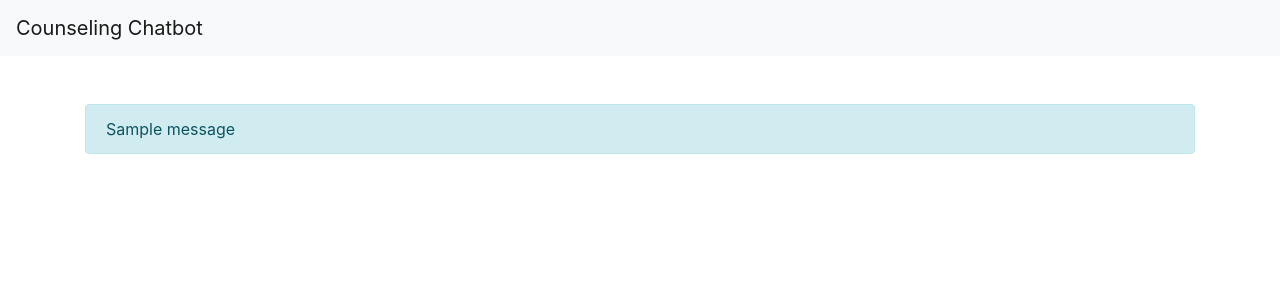
After one commit to sheenpandita/COUNCELLING-CHATBOT-2024, a Django app: template CAREER_COUNSELLING/WEB/templates/base.html in a window 1280 px wide. The commit adds this page. Shown: the top 300 px of the page. Run offline with Django 5.2, Linux system fonts and the light colour scheme; the template is opened without the code that fills it, so the values that code supplies are empty; one stand-in notice (Sample message) is shown; some libraries are stand-ins or nearby versions.

Commit message:
modified:   CAREER_COUNSELLING/CAREER_COUNSELLING/settings.py 	modified:   CAREER_COUNSELLING/WEB/__pycache__/views.cpython-312.pyc 	new file:   CAREER_COUNSELLING/WEB/templates/base.html 	modified:   CAREER_COUNSELLING/WEB/templates/login.html 	modified:   CAREER_COUNSELLING/WEB/templates/register.html 	modified:   CAREER_COUNSELLING/db.sqlite3 	new file:   virenv/lib/python3.12/site-packages/__pycache__/memcache.cpython-312.pyc 	new file:   virenv/lib/python3.12/site-packages/memcache.py 	new file:   virenv/lib/python3.12/site-packages/python_memcached-1.62.dist-info/INSTALLER 	new file:   virenv/lib/python3.12/site-packages/python_memcached-1.62.dist-info/METADATA 	new file:   virenv/lib/python3.12/site-packages/python_memcached-1.62.dist-info/RECORD 	new file:   virenv/lib/python3.12/site-packages/python_memcached-1.62.dist-info/REQUESTED 	new file:   virenv/lib/python3.12/site-packages/python_memcached-1.62.dist-info/WHEEL 	new file:   virenv/lib/python3.12/site-packages/python_memcached-1.62.dist-info/top_level.txt

```diff
--- /dev/null
+++ b/CAREER_COUNSELLING/WEB/templates/base.html
@@ -0,0 +1,43 @@
+<!DOCTYPE html>
+<html>
+<head>
+  <title>Counseling Chatbot - {% block title %}{% endblock %}</title>
+  <link rel="stylesheet" href="https://stackpath.bootstrapcdn.com/bootstrap/4.3.1/css/bootstrap.min.css">
+  <style>
+    /* Your custom styles can go here */
+  </style>
+</head>
+<body>
+  <header>
+    <nav class="navbar navbar-expand-lg navbar-light bg-light">
+      <a class="navbar-brand" href="#">Counseling Chatbot</a>
+      <div class="collapse navbar-collapse">
+        <ul class="navbar-nav ml-auto">
+          </ul>
+      </div>
+    </nav>
+  </header>
+
+  <main>
+    <div class="container mt-5">
+      {% block content %}
+        {% endblock %}
+
+      {% if messages %}
+      <div class="alert alert-info">
+        {% for message in messages %}
+          {{ message }}
+        {% endfor %}
+      </div>
+      {% endif %}
+    </div>
+  </main>
+
+  <footer>
+    </footer>
+
+  <script src="https://code.jquery.com/jquery-3.3.1.slim.min.js"></script>
+  <script src="https://cdnjs.cloudflare.com/ajax/libs/popper.js/1.14.7/umd/popper.min.js"></script>
+  <script src="https://stackpath.bootstrapcdn.com/bootstrap/4.3.1/js/bootstrap.min.js"></script>
+</body>
+</html>
--- a/CAREER_COUNSELLING/WEB/templates/login.html
+++ b/CAREER_COUNSELLING/WEB/templates/login.html
@@ -1,4 +1,4 @@
-{% extends "home.html" %}
+{% extends "base.html" %}
 {% block content %}
 <div class="container">
     <h2>Login</h2>
--- a/CAREER_COUNSELLING/WEB/templates/register.html
+++ b/CAREER_COUNSELLING/WEB/templates/register.html
@@ -1,4 +1,4 @@
-{% extends "home.html" %}
+{% extends "base.html" %}
 {% block content %}
 <div class="container">
     <h2>Register</h2>
```
Also changed, not shown: CAREER_COUNSELLING/CAREER_COUNSELLING/settings.py (+9 -1 lines), CAREER_COUNSELLING/db.sqlite3.
